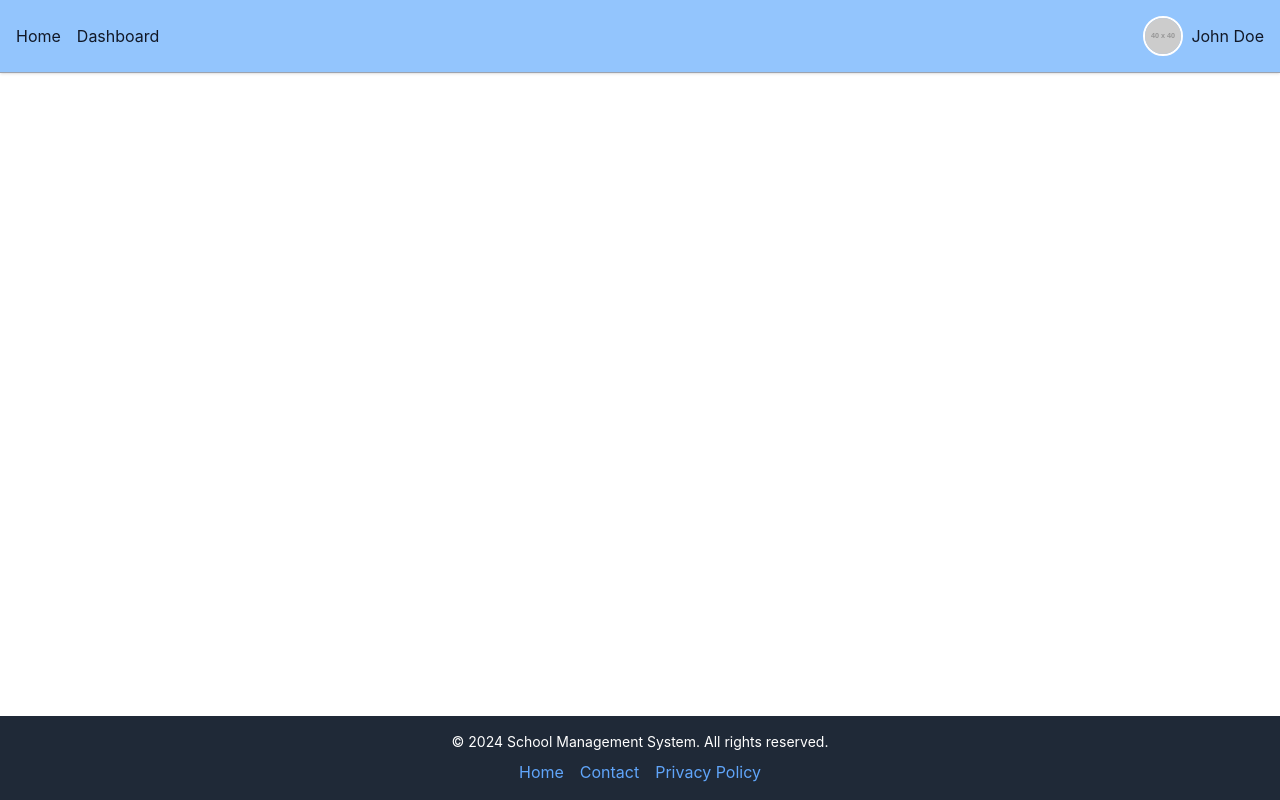
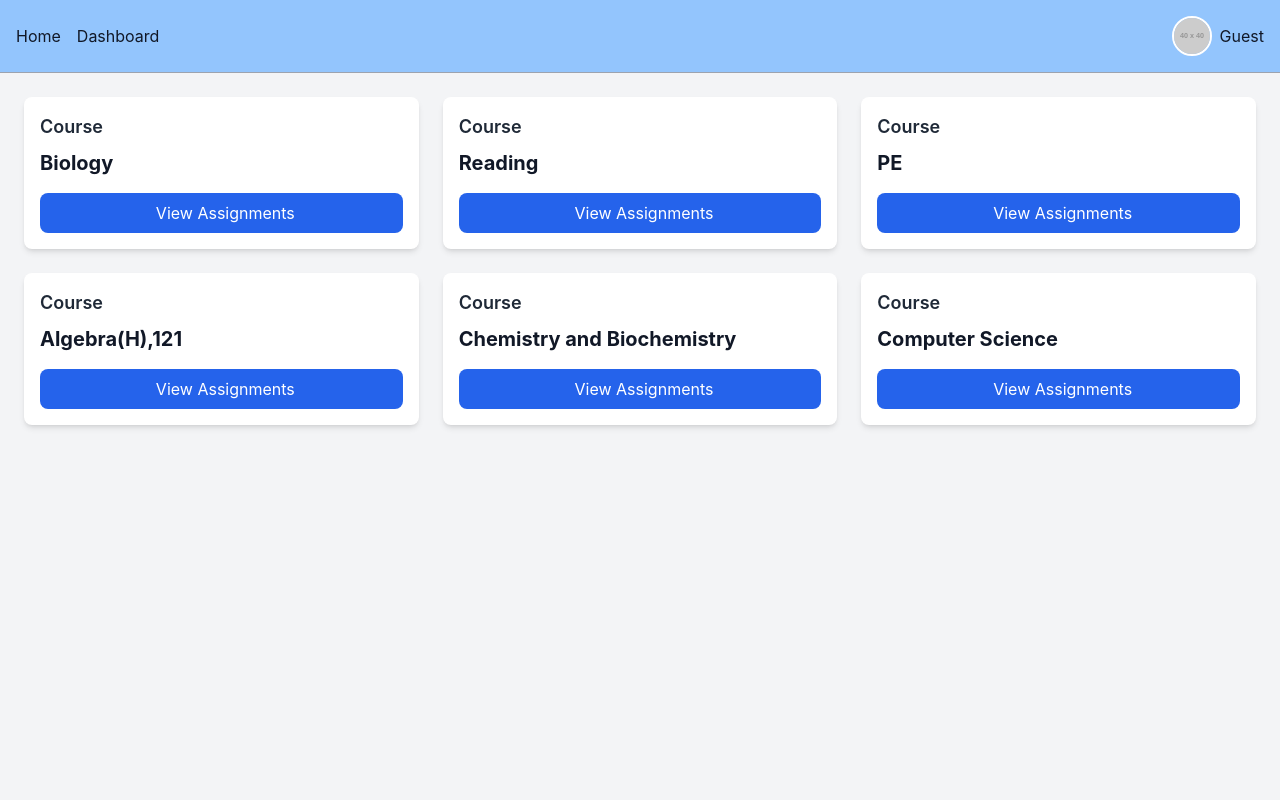
Before and after one commit to arpanb8907/School_Management_Frontend, a React (Create React App) app: page /Homework in a window 1280 px wide. Shown: the top 800 px of the page. Built offline with nearby package versions, Linux system fonts and the light colour scheme.

Commit message:
All of the Home items and their routes are configured. Icons are added through font-awesome.

```diff
--- a/src/App.js
+++ b/src/App.js
@@ -7,6 +7,7 @@ import Student_Dashboard from './Pages/Student_Dashboard';
 import Login from './Pages/Login';
 import Register from './Pages/Register';
 import Footer from './Components/Footer';
+import Homework from './Home_Items/Homework';
 
 const App = () => (
   <Router>
@@ -21,6 +22,7 @@ const App = () => (
           <Route path="/dashboard/student" element={<Student_Dashboard />} />
           <Route path="/login" element={<Login />} />
           <Route path="/register" element={<Register />} />
+          <Route path ="/Homework" element={<Homework/>}/>
         </Routes>
       </div>
       {/* Footer stays at the bottom */}
--- a/src/Components/Navbar.jsx
+++ b/src/Components/Navbar.jsx
@@ -12,7 +12,7 @@ const Navbar = () => {
   // Mock user data (replace with real user data)
 
   const token  = localStorage.getItem('token')
-  let uname = "John Doe"
+  let uname = "Guest"
 
   if(token){
     let decoded = jwtDecode(token);
@@ -60,7 +60,7 @@ const Navbar = () => {
           </NavLink>
         </li>
         <li>
-          {(uname=== "John Doe" ) && <NavLink
+          {(uname=== "Guest" ) && <NavLink
             to="/dashboard"
             className="cursor-pointer hover:underline"
             activeClassName="font-bold underline"
@@ -86,18 +86,18 @@ const Navbar = () => {
 
         {isDropdownOpen && (
           <div className="absolute right-0 mt-2 bg-white text-gray-800 rounded shadow-lg w-48">
-            {(uname=== "John Doe" ) && <NavLink
+            {(uname=== "Guest" ) && <NavLink
               to="/dashboard"
               className="block px-4 py-2 hover:bg-gray-100"
             >
               Dashboard
             </NavLink>}
-            <button
+            {(uname!== "Guest") && <button
               onClick={handleLogout}
               className="w-full text-left px-4 py-2 hover:bg-gray-100"
             >
               Logout
-            </button>
+            </button>}
           </div>
         )}
       </div>
--- /dev/null
+++ b/src/Home_Items/Homework.jsx
@@ -0,0 +1,47 @@
+import React from "react";
+import { useNavigate } from "react-router-dom";
+
+const Homework = () => {
+  const courses = [
+    { name: "Biology" },
+    { name: "Reading" },
+    { name: "PE" },
+    { name: "Algebra(H),121" },
+    { name: "Chemistry and Biochemistry" },
+    { name: "Computer Science" },
+  ];
+
+  const navigate = useNavigate();
+
+  const handleViewAssignments = (courseName) => {
+    console.log(`Navigating to Homework page for ${courseName}`);
+    navigate(`/homework/${courseName.toLowerCase().replace(/\s/g, "-")}`);
+  };
+
+  return (
+    <div className="min-h-screen bg-gray-100 p-6">
+      <div className="grid grid-cols-1 sm:grid-cols-2 lg:grid-cols-3 gap-6">
+        {courses.map((course, index) => (
+          <div
+            key={index}
+            className="bg-white shadow-md rounded-lg p-4 hover:shadow-lg transition"
+          >
+            <h3 className="text-lg font-semibold text-gray-800 mb-2">Course</h3>
+            <p className="text-xl font-bold text-gray-900 mb-4">
+              {course.name}
+            </p>
+            <button
+              onClick={() => handleViewAssignments(course.name)}
+              className="bg-blue-600 text-white px-4 py-2 rounded-lg hover:bg-blue-700 transition w-full flex items-center justify-center space-x-2"
+            >
+              <i className="fas fa-eye"></i> {/* Eye icon */}
+              <span>View Assignments</span>
+            </button>
+          </div>
+        ))}
+      </div>
+    </div>
+  );
+};
+
+export default Homework;
--- a/src/Pages/Home.jsx
+++ b/src/Pages/Home.jsx
@@ -3,16 +3,16 @@ import { useNavigate } from "react-router-dom";
 
 const Home = () => {
   const menuItems = [
-    { name: "Attendance", icon: "fas fa-user-check" },
-    { name: "Class List", icon: "fas fa-list" },
-    { name: "Timetable", icon: "fas fa-calendar-alt" },
-    { name: "Exam", icon: "fas fa-edit" },
-    { name: "Calendar", icon: "fas fa-calendar" },
-    { name: "News", icon: "fas fa-newspaper" },
-    { name: "Homework", icon: "fas fa-book" },
-    { name: "Exam Result", icon: "fas fa-chart-line" },
-    { name: "Settings", icon: "fas fa-cog" },
-    { name: "Configuration", icon: "fas fa-tools" },
+    { name: "Attendance", icon: "fas fa-user-check", route: "/attendance" },
+    { name: "Class List", icon: "fas fa-list", route: "/class-list" },
+    { name: "Timetable", icon: "fas fa-calendar-alt", route: "/timetable" },
+    { name: "Exam", icon: "fas fa-edit", route: "/exam" },
+    { name: "Calendar", icon: "fas fa-calendar", route: "/calendar" },
+    { name: "News", icon: "fas fa-newspaper", route: "/news" },
+    { name: "Homework", icon: "fas fa-book", route: "/homework" },
+    { name: "Exam Result", icon: "fas fa-chart-line", route: "/exam-result" },
+    { name: "Settings", icon: "fas fa-cog", route: "/settings" },
+    { name: "Configuration", icon: "fas fa-tools", route: "/configuration" },
   ];
 
   const token = localStorage.getItem("token");
@@ -82,6 +82,7 @@ const Home = () => {
             {menuItems.map((item, index) => (
               <div
                 key={index}
+                onClick={()=> navigate(item.route)}
                 className="flex flex-col items-center justify-center bg-white shadow-md rounded-lg p-6 hover:shadow-xl transition transform hover:scale-105 cursor-pointer"
               >
                 <div className="w-12 h-12 mb-3 bg-blue-100 text-blue-600 flex items-center justify-center rounded-full">
--- a/src/index.css
+++ b/src/index.css
@@ -2,6 +2,7 @@
 @tailwind components;
 @tailwind utilities;
 
+@import '@fortawesome/fontawesome-free/css/all.min.css';
 
 
 body {
```
